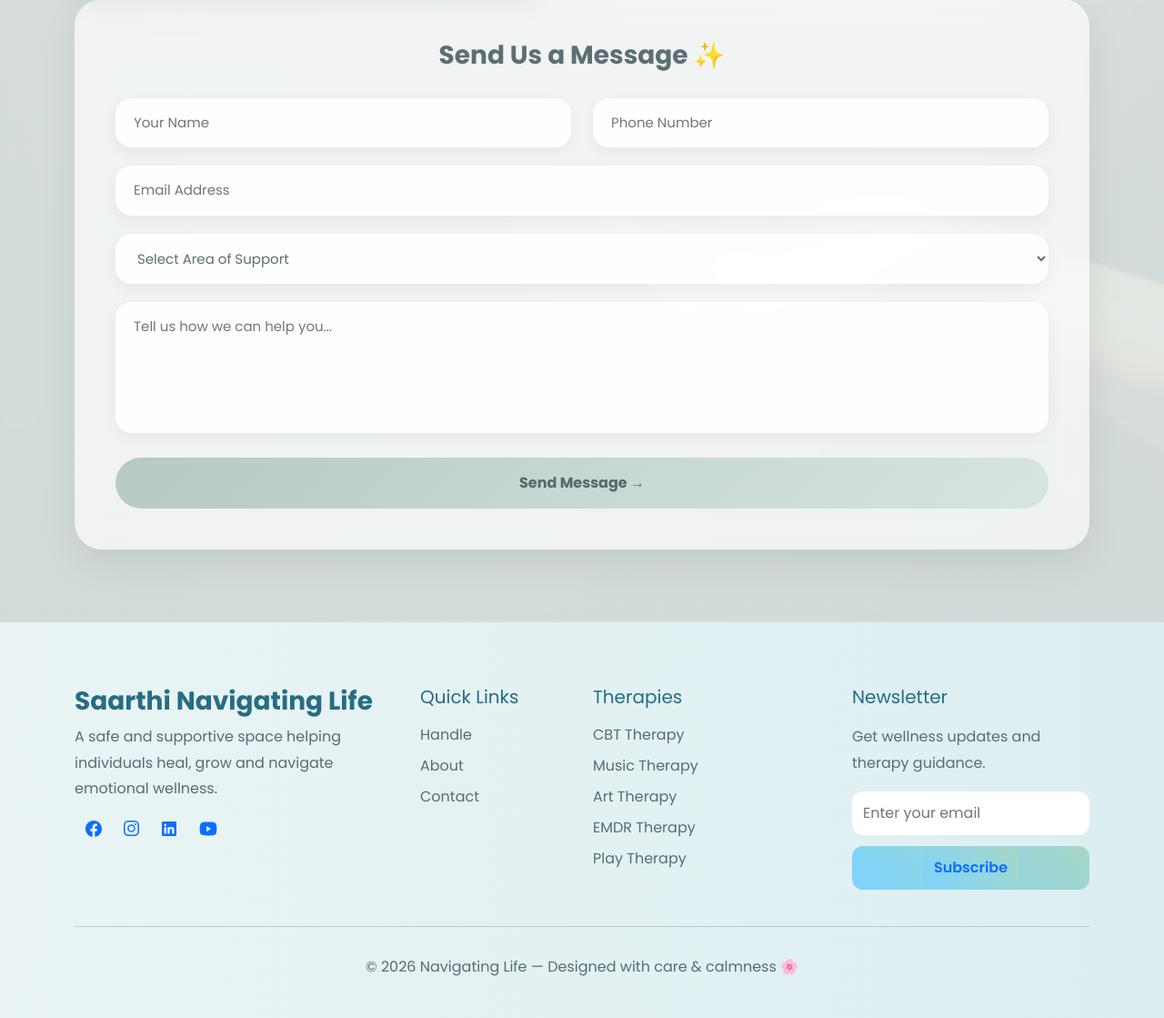
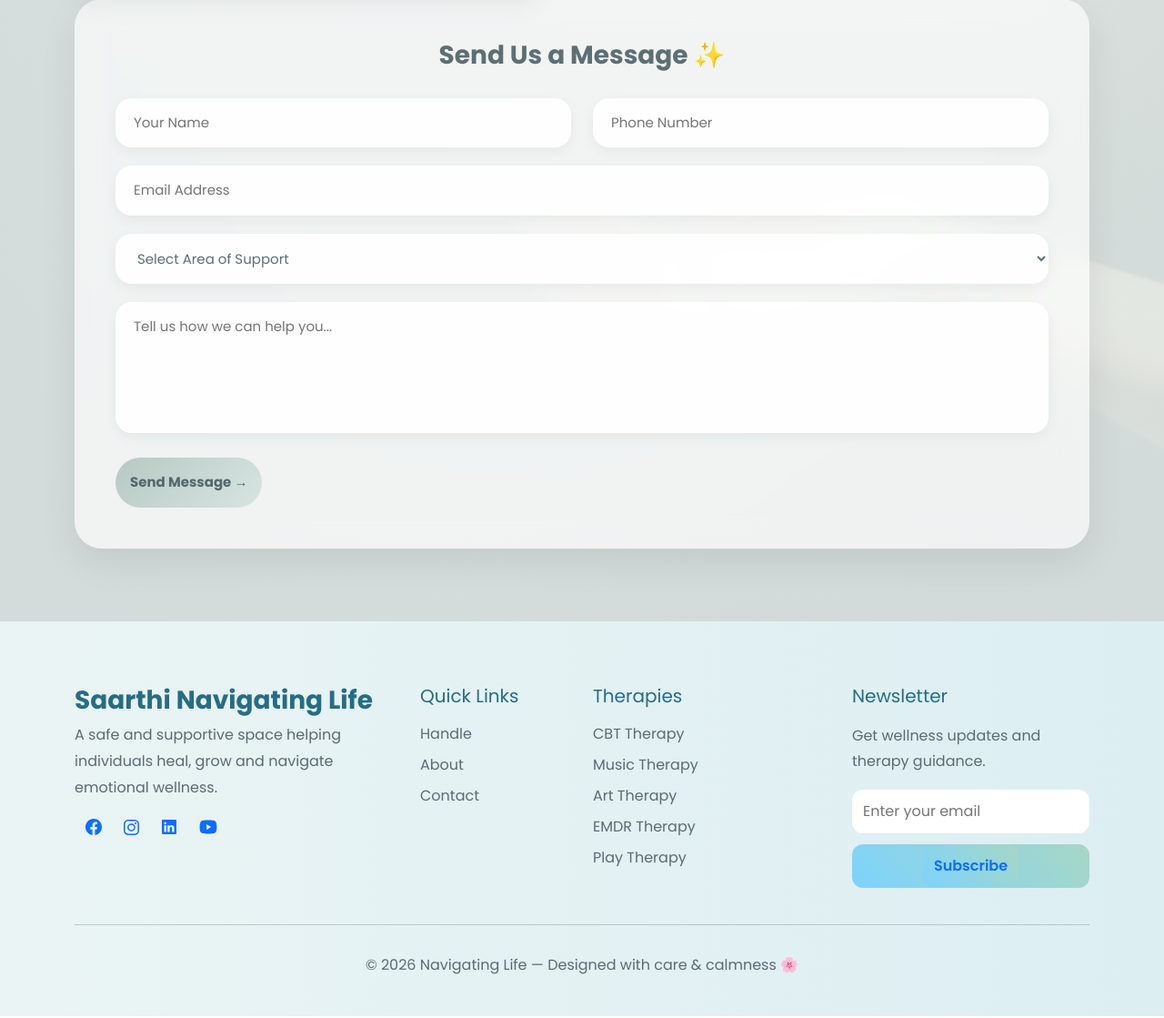
Before and after one commit to neemkaroli12/saarthinavigatinglife, a Django app: page /contact/ in a window 1280 px wide. Shown: the part 674-1793 px from the top of the page at 91% size. Run offline with Django 5.2, Linux system fonts and the light colour scheme.

Commit message:
contact.html

```diff
--- a/services/templates/contact.html
+++ b/services/templates/contact.html
@@ -450,11 +450,11 @@ body{
 }
 
 .contact-submit-btn{
-    width: 100%;
+    width: auto;
     border: none;
     padding: 16px;
     border-radius: 50px;
-    font-size: 16px;
+    font-size: 15px;
     font-weight: 700;
     color: #55686d;
     background: linear-gradient(135deg,#b7c9c4,#d7e5e1);
```
